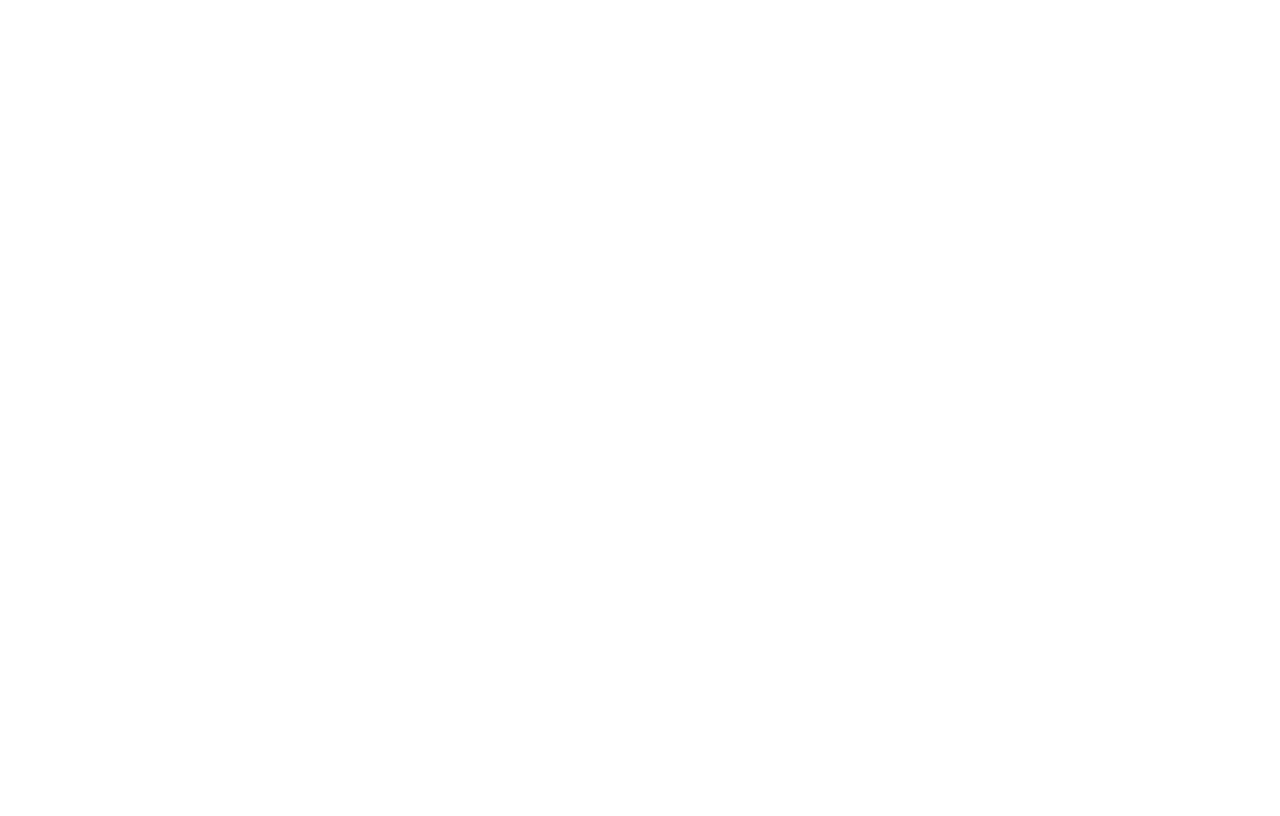
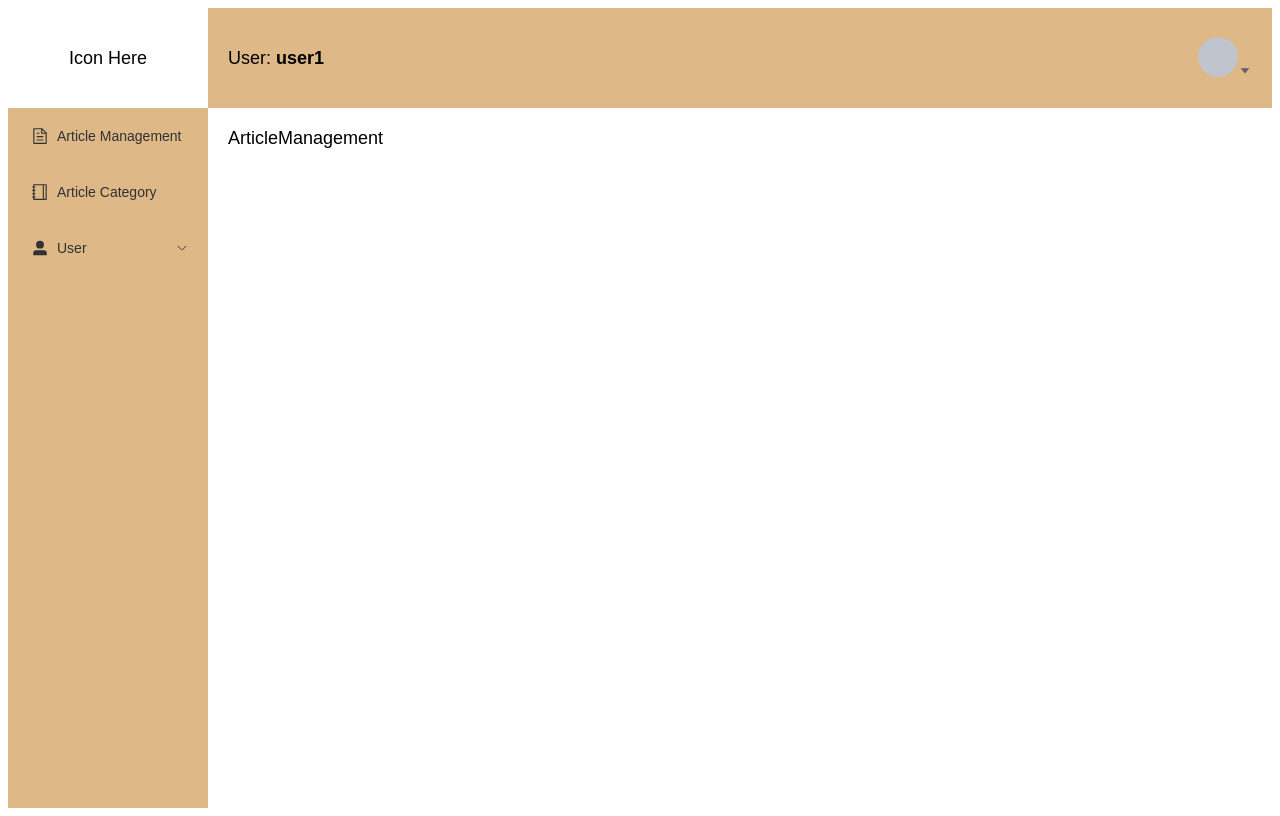
Before and after one commit to RuiyangXu09/ArticleAdmin_Frontend, a Vue app: page /article/manage in a window 1280 px wide. Before the commit this address had no page. Built offline with nearby package versions, Linux system fonts and the light colour scheme.

Commit message:
setup children router refresh. Add releated pages.

```diff
--- a/src/router/index.js
+++ b/src/router/index.js
@@ -4,14 +4,32 @@
 import Register from "@/views/Register.vue";
 import Login from '@/views/Login.vue';
 import Home from "@/views/Home.vue";
+//引入子路由需要展示的页面
+import ArticleCategory from "@/views/ArticleCategory.vue";
+import ArticleManagement from "@/views/ArticleManagement.vue";
+import UserAvatar from "@/views/UserAvatar.vue";
+import UserInfo from "@/views/UserInfo.vue";
+import UserResetPassword from "@/views/UserResetPassword.vue";
+
 
 //定义路由路径关系
 const routes = [
     //路径名为空时，跳转home页面
-    {path: '/', component: Home},
+    {path: '/', component: Home,
+        //redirect将会访问url空字符串时重定向到article管理页面
+        redirect: '/article/manage',
+        //引入子路由
+        children:[
+            //设置映射关系，设置好后，去home页面中的main部分，设置router-view标签
+            {path: '/article/category', component: ArticleCategory},
+            {path: '/article/manage', component: ArticleManagement},
+            {path: '/user/info', component: UserInfo},
+            {path: '/user/resetPassword', component: UserResetPassword},
+            {path: '/user/avatar', component: UserAvatar}
+        ]
+    },
     {path: '/register', component: Register},
     {path: '/login', component: Login},
-    {path: '/home', component: Home}
 ]
 
 //创建路由器
--- /dev/null
+++ b/src/views/ArticleCategory.vue
@@ -0,0 +1,11 @@
+<template>
+  ArticleCategory
+</template>
+
+<script setup>
+
+</script>
+
+<style lang="less" scoped>
+
+</style>
--- /dev/null
+++ b/src/views/ArticleManagement.vue
@@ -0,0 +1,11 @@
+<template>
+  ArticleManagement
+</template>
+
+<script setup>
+
+</script>
+
+<style lang="less" scoped>
+
+</style>
--- a/src/views/Home.vue
+++ b/src/views/Home.vue
@@ -4,16 +4,16 @@
         <el-aside class="el-aside-home">
             <!-- 标签 -->
             <div class="icon-home">Icon Here</div>
-            <!-- 菜单 -->
-            <el-menu background-color="burlywood" class="el-menu-home">
-                <el-menu-item>
+            <!-- 菜单 子路由设置 router -->
+            <el-menu background-color="burlywood" class="el-menu-home" router>
+                <el-menu-item index="/article/manage">
                     <el-icon>
                         <Document/>
                     </el-icon>
                     <span>Article Management</span>
                 </el-menu-item>
 
-                <el-menu-item>
+                <el-menu-item index="/article/category">
                     <el-icon>
                         <Notebook/>
                     </el-icon>
@@ -25,21 +25,21 @@
                         <el-icon>
                             <UserFilled/>
                         </el-icon>
-                        <span>User Info</span>
+                        <span>User</span>
                     </template>
-                    <el-menu-item>
+                    <el-menu-item index="/user/info">
                         <el-icon>
                             <User/>
                         </el-icon>
-                        <span>Update User Info</span>
+                        <span>User Info</span>
                     </el-menu-item>
-                    <el-menu-item>
+                    <el-menu-item index="/user/resetPassword">
                         <el-icon>
                             <EditPen/>
                         </el-icon>
                         <span>Reset Password</span>
                     </el-menu-item>
-                    <el-menu-item>
+                    <el-menu-item index="/user/avatar">
                         <el-icon>
                             <Avatar/>
                         </el-icon>
@@ -73,7 +73,10 @@
                 </el-dropdown>
             </el-header>
             <!-- 内容展示区 -->
-            <el-main>Details Here</el-main>
+            <el-main>
+                <!-- 设置好后在对应的menu-item中设置index属性，同时需要在el-menu中打开router，直接在后面写router即可 -->
+                <router-view></router-view>
+            </el-main>
         </el-container>
     </el-container>
 </template>
--- /dev/null
+++ b/src/views/UserAvatar.vue
@@ -0,0 +1,11 @@
+<template>
+  UserAvatar
+</template>
+
+<script setup>
+
+</script>
+
+<style lang="less" scoped>
+
+</style>
--- /dev/null
+++ b/src/views/UserInfo.vue
@@ -0,0 +1,11 @@
+<template>
+  UserInfo
+</template>
+
+<script setup>
+
+</script>
+
+<style lang="less" scoped>
+
+</style>
--- /dev/null
+++ b/src/views/UserResetPassword.vue
@@ -0,0 +1,11 @@
+<template>
+  UserResetPassword
+</template>
+
+<script setup>
+
+</script>
+
+<style lang="less" scoped>
+
+</style>
```
